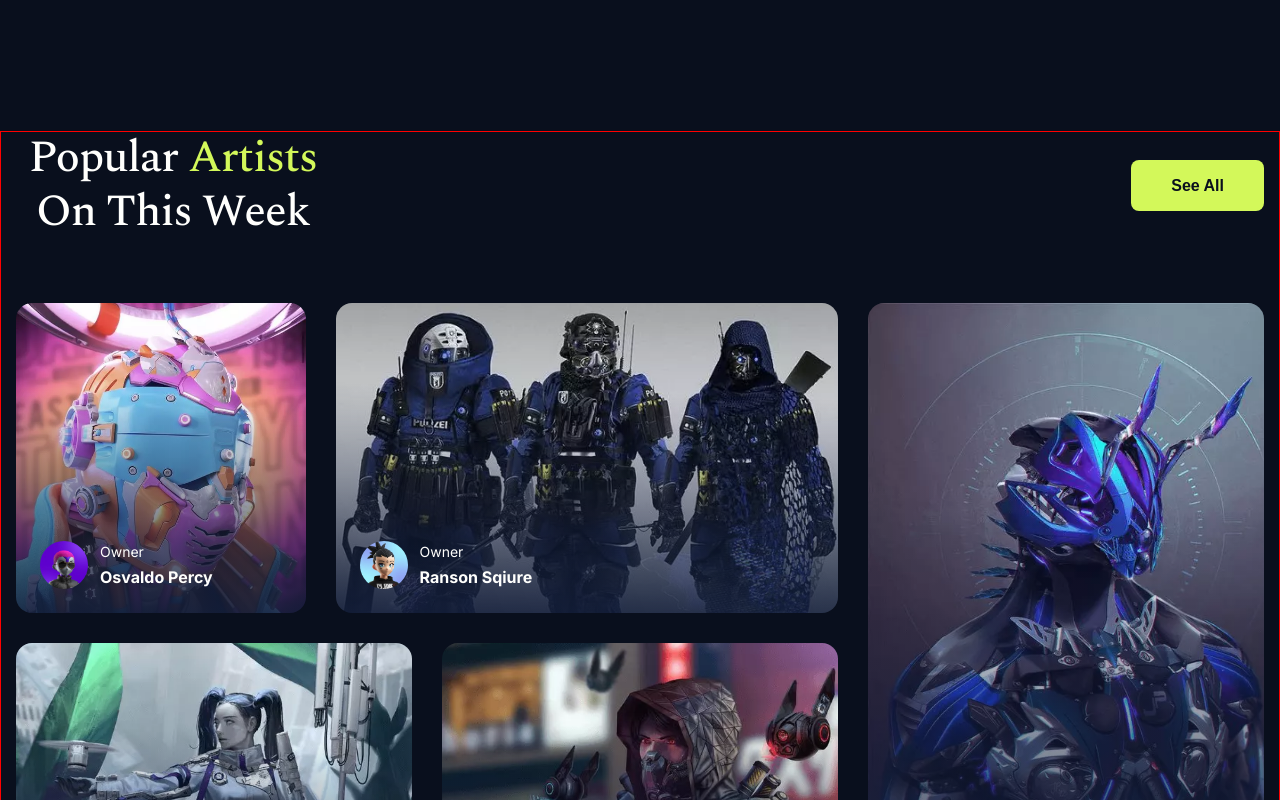
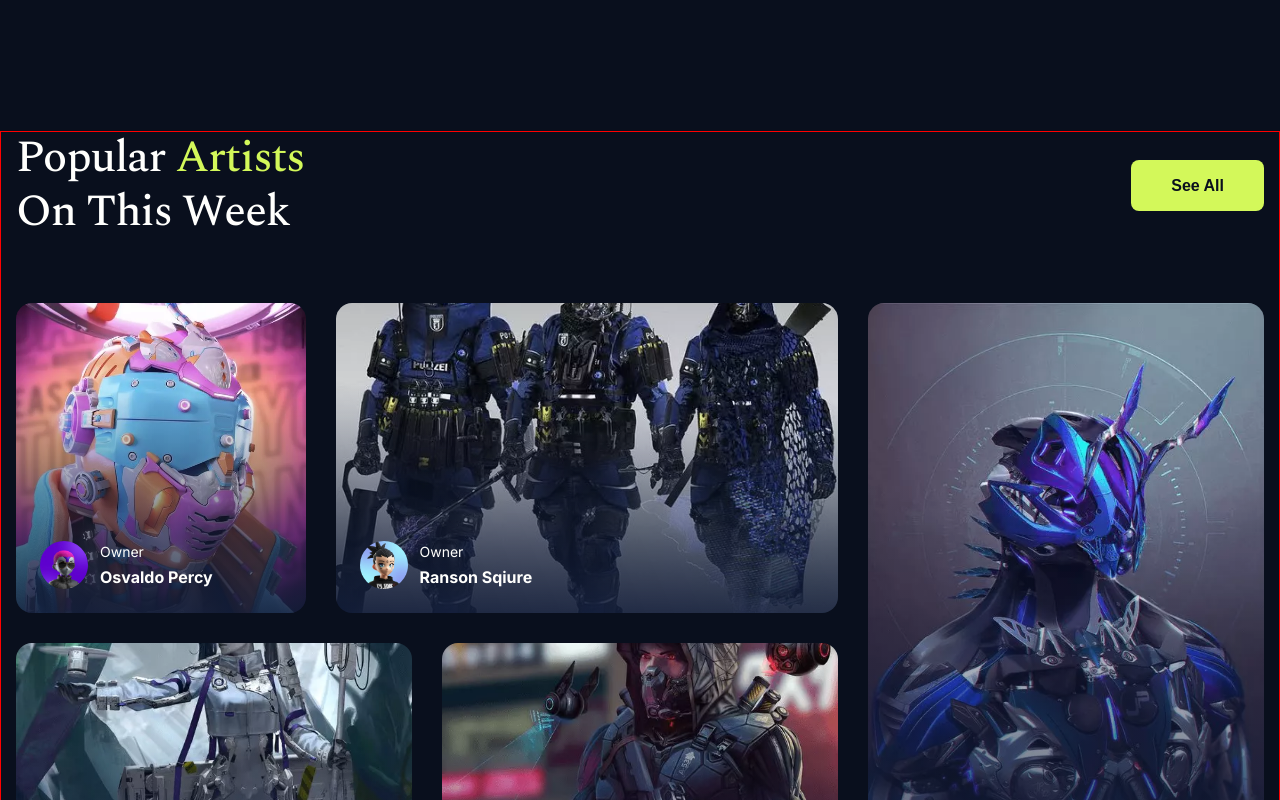
Before and after one commit to VitaliKozhurov/nft-art, a React (Create React App) app: page / in a window 1280 px wide. Shown: the part 2480-3280 px from the top of the page. Built offline with nearby package versions, Linux system fonts and the light colour scheme.

Commit message:
refactor: refactor adaptive popular section

```diff
--- /dev/null
+++ b/src/components/gridSection/buttonGridItem.ts
@@ -0,0 +1,16 @@
+import styled from 'styled-components';
+import { theme } from '../../styles/Theme';
+
+type Props = {
+    align?: string;
+};
+
+export const ButtonGridItem = styled.div<Props>`
+    grid-area: button;
+    justify-self: right;
+    align-self: ${(props) => props.align || 'center'};
+
+    @media ${theme.media.bigMobile} {
+        justify-self: center;
+    }
+`;
--- /dev/null
+++ b/src/components/gridSection/gridSectionContainer.ts
@@ -0,0 +1,11 @@
+import styled from 'styled-components';
+import { theme } from '../../styles/Theme';
+
+export const GridSectionContainer = styled.div`
+    display: grid;
+    grid-template-areas: 'header button' 'cards cards';
+
+    @media ${theme.media.bigMobile} {
+        grid-template-areas: 'header' 'cards' 'button';
+    }
+`;
--- /dev/null
+++ b/src/components/gridSection/headerGridItem.ts
@@ -0,0 +1,16 @@
+import styled from 'styled-components';
+import { theme } from '../../styles/Theme';
+
+type Props = {
+    maxWidth: string;
+};
+
+export const HeaderGridItem = styled.div<Props>`
+    grid-area: header;
+    max-width: ${(props) => props.maxWidth};
+    margin-right: 15px;
+    @media ${theme.media.tablet} {
+        max-width: 100%;
+        margin: 0;
+    }
+`;
--- a/src/components/index.ts
+++ b/src/components/index.ts
@@ -15,3 +15,6 @@ export { Socials } from './socials/socials';
 export { StatisticItem } from '../layout/sections/main/statisticItem/statisticItem';
 export { StyledSection } from './section/section';
 export { ButtonsContainer } from './buttonsContainer/buttonsContainer';
+export { GridSectionContainer } from './gridSection/gridSectionContainer';
+export { HeaderGridItem } from './gridSection/headerGridItem';
+export { ButtonGridItem } from './gridSection/buttonGridItem';
--- a/src/components/popularCard/popularCard.tsx
+++ b/src/components/popularCard/popularCard.tsx
@@ -1,6 +1,7 @@
 import React, { FC } from 'react';
 import styled from 'styled-components';
 import { CardAvatar } from './cardAvatar/cardAvatar';
+import { theme } from '../../styles/Theme';
 
 type Props = {
     imageUrl: string;
@@ -24,26 +25,56 @@ const CardImage = styled.div<{ imageUrl: string }>`
     position: relative;
     background:
         linear-gradient(2deg, rgba(19, 30, 58, 0.92) 0%, rgba(19, 30, 58, 0) 70.62%),
-        url(${(props) => props.imageUrl}) no-repeat 0 20% / cover,
+        url(${(props) => props.imageUrl}) no-repeat center / cover,
         lightgray 0px -29.153px / 100% 167.203% no-repeat;
 
     &:nth-child(1) {
         grid-area: 1/1/1/4;
+        @media ${theme.media.tablet} {
+            grid-area: 1/1/1/7;
+        }
+        @media ${theme.media.bigMobile} {
+            grid-area: 1/1/2/1;
+        }
     }
 
     &:nth-child(2) {
         grid-area: 1/4/1/9;
+        @media ${theme.media.tablet} {
+            grid-area: 1/7/1/13;
+        }
+        @media ${theme.media.bigMobile} {
+            grid-area: 2/1/3/1;
+        }
     }
 
     &:nth-child(3) {
         grid-area: 1/9 / 3 / 13;
+        @media ${theme.media.tablet} {
+            grid-area: 2/1/3/7;
+        }
+        @media ${theme.media.bigMobile} {
+            grid-area: 3/1/4/1;
+        }
     }
 
     &:nth-child(4) {
         grid-area: 2/1 / 3 / 5;
+        @media ${theme.media.tablet} {
+            grid-area: 2/7/3/13;
+        }
+        @media ${theme.media.bigMobile} {
+            grid-area: 4/1/5/1;
+        }
     }
 
     &:nth-child(5) {
         grid-area: 2/5 /3 / 9;
+        @media ${theme.media.tablet} {
+            grid-area: 3/4/4/10;
+        }
+        @media ${theme.media.bigMobile} {
+            grid-area: 5/1/6/1;
+        }
     }
 `;
--- a/src/layout/sections/amazing/amazing.tsx
+++ b/src/layout/sections/amazing/amazing.tsx
@@ -1,5 +1,13 @@
 import React from 'react';
-import { Button, Container, SectionTitle, StyledSection } from '../../../components';
+import {
+    Button,
+    ButtonGridItem,
+    Container,
+    GridSectionContainer,
+    HeaderGridItem,
+    SectionTitle,
+    StyledSection,
+} from '../../../components';
 import { AmazingCard } from './amazingCard/amazingCard';
 import { amazingCardsData, amazingSectionTitle } from './amazingSectionData';
 import styled from 'styled-components';
@@ -9,11 +17,11 @@ export const Amazing = () => {
     return (
         <StyledSection>
             <Container>
-                <AmazingGridContainer>
-                    <HeaderGridItem>
+                <GridSectionContainer>
+                    <HeaderGridItem maxWidth={'518px'}>
                         <SectionTitle tagName={'h2'} title={amazingSectionTitle} />
                     </HeaderGridItem>
-                    <ButtonGridItem>
+                    <ButtonGridItem align={'end'}>
                         <Button variant={'contained'}>See All</Button>
                     </ButtonGridItem>
                     <CardsGridItem>
@@ -21,35 +29,11 @@ export const Amazing = () => {
                             <AmazingCard {...card} />
                         ))}
                     </CardsGridItem>
-                </AmazingGridContainer>
+                </GridSectionContainer>
             </Container>
         </StyledSection>
     );
 };
-
-const AmazingGridContainer = styled.div`
-    display: grid;
-    grid-template-areas: 'header button' 'cards cards';
-
-    @media ${theme.media.bigMobile} {
-        grid-template-areas: 'header' 'cards' 'button';
-    }
-`;
-
-const HeaderGridItem = styled.div`
-    grid-area: header;
-    max-width: 518px;
-`;
-
-const ButtonGridItem = styled.div`
-    grid-area: button;
-    justify-self: right;
-    align-self: end;
-
-    @media ${theme.media.bigMobile} {
-        justify-self: center;
-    }
-`;
 
 const CardsGridItem = styled.div`
     grid-area: cards;
--- a/src/layout/sections/popular/popular.tsx
+++ b/src/layout/sections/popular/popular.tsx
@@ -1,8 +1,18 @@
 import React from 'react';
 import styled from 'styled-components';
 import { cardsData } from './cardsData';
-import { Button, Container, FlexWrapper, PopularCard, SectionTitle, StyledSection } from '../../../components';
+import {
+    Button,
+    ButtonGridItem,
+    Container,
+    GridSectionContainer,
+    HeaderGridItem,
+    PopularCard,
+    SectionTitle,
+    StyledSection,
+} from '../../../components';
 import { TitleTextType } from '../../../components/sectionTitle/sectionTitle';
+import { theme } from '../../../styles/Theme';
 
 const popularTitle: TitleTextType[] = [
     { text: 'Popular ', type: 'primary' },
@@ -14,24 +24,47 @@ export const Popular = () => {
     return (
         <StyledSection>
             <Container>
-                <FlexWrapper justify={'space-between'} align={'center'}>
-                    <SectionTitle tagName={'h2'} title={popularTitle} maxWidth={'314px'} />
-                    <Button variant={'contained'}>See All</Button>
-                </FlexWrapper>
-                <StyledGridContainer>
-                    {cardsData.map((card) => (
-                        <PopularCard {...card} />
-                    ))}
-                </StyledGridContainer>
+                <GridSectionContainer>
+                    <HeaderGridItem maxWidth={'320px'}>
+                        <SectionTitle tagName={'h2'} title={popularTitle} />
+                    </HeaderGridItem>
+                    <ButtonGridItem>
+                        <Button variant={'contained'}>See All</Button>
+                    </ButtonGridItem>
+                    <CardsGridItem>
+                        <CardsGridContainer>
+                            {cardsData.map((card) => (
+                                <PopularCard {...card} />
+                            ))}
+                        </CardsGridContainer>
+                    </CardsGridItem>
+                </GridSectionContainer>
             </Container>
         </StyledSection>
     );
 };
 
-const StyledGridContainer = styled.div`
+const CardsGridItem = styled.div`
+    grid-area: cards;
+    margin-top: 64px;
+
+    @media ${theme.media.tablet} {
+        margin: 32px 0;
+    }
+`;
+
+const CardsGridContainer = styled.div`
     display: grid;
     gap: 30px;
     grid-template-columns: repeat(12, 1fr);
     grid-template-rows: repeat(2, 310px);
-    margin-top: 64px;
+    @media ${theme.media.tablet} {
+        grid-template-rows: repeat(3, 310px);
+    }
+
+    @media ${theme.media.bigMobile} {
+        gap: 16px;
+        grid-template-columns: 1fr;
+        grid-template-rows: repeat(5, 356px);
+    }
 `;
```
